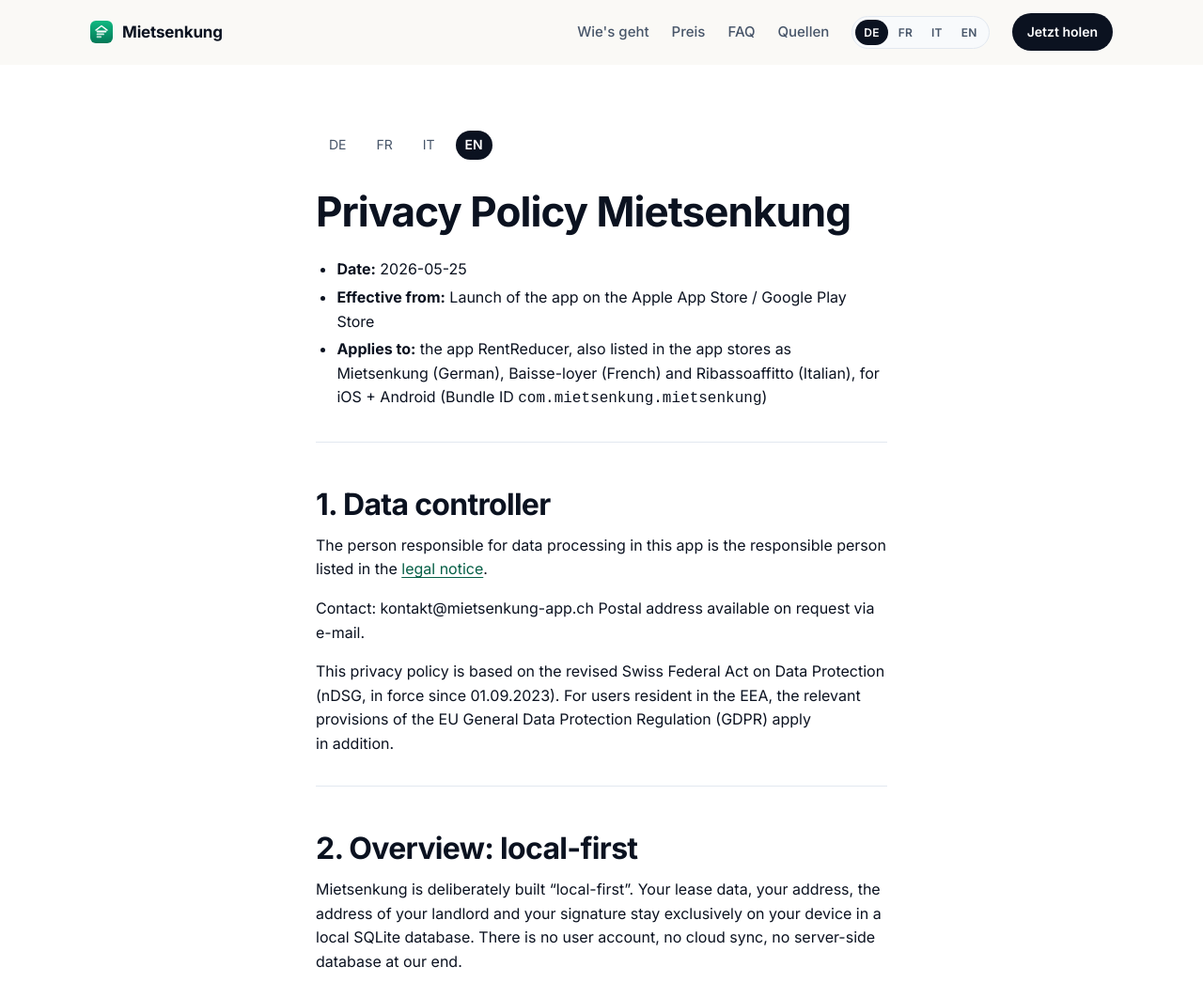
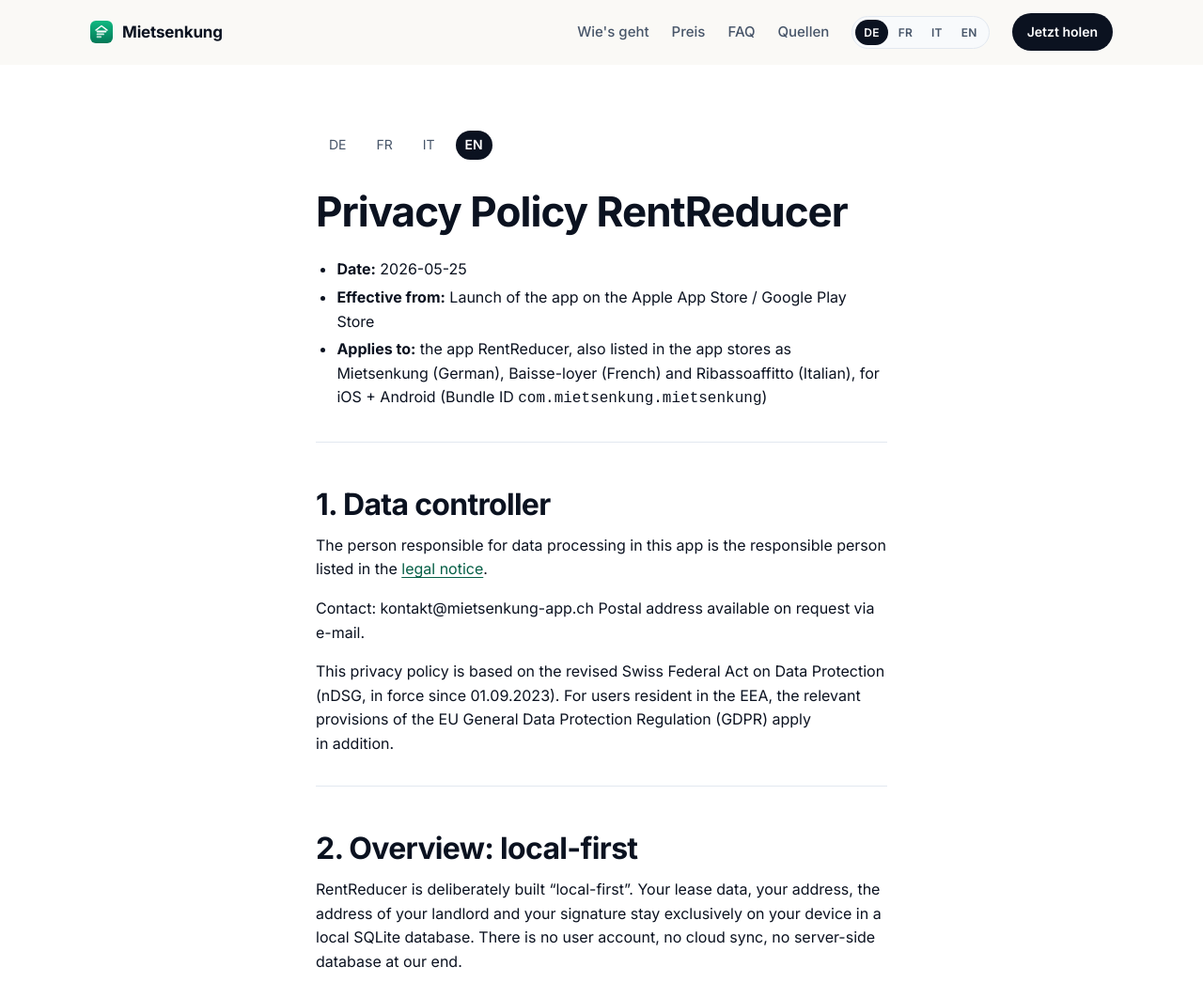
Before and after one commit to mietsenkung-app/mietsenkung-app.github.io, a Jekyll site: the page built from privacy-en.md, in a window 1280 px wide and 1400 px high. Shown: the top 1045 px of the window at 94% size. Built offline with Jekyll 4.4.1, drawn with Linux system fonts in a browser that asks for light colours; some of the changed text lies outside the part shown.

Commit message:
fix(privacy-en): App-Name auf englischer Seite RentReducer statt Mietsenkung
Titel, Local-first-Absatz, Altersgruppen-Absatz und Meta-Description auf der
englischen Datenschutzseite nutzen jetzt den englischen Store-Namen RentReducer
(FR/IT waren bereits korrekt lokalisiert: Baisse-loyer / Ribassoaffitto).

```diff
--- a/privacy-en.md
+++ b/privacy-en.md
@@ -1,7 +1,7 @@
 ---
 layout: default
 title: Privacy Policy
-description: Privacy policy for the Mietsenkung app. Swiss nDSG-compliant, GDPR-aware, local-first.
+description: Privacy policy for the RentReducer app. Swiss nDSG-compliant, GDPR-aware, local-first.
 lang: en
 permalink: /privacy-en.html
 ---
@@ -13,7 +13,7 @@ permalink: /privacy-en.html
   <span class="active" aria-current="page">EN</span>
 </div>
 
-# Privacy Policy Mietsenkung
+# Privacy Policy RentReducer
 
 - **Date:** 2026-05-25
 - **Effective from:** Launch of the app on the Apple App Store / Google Play Store
@@ -34,7 +34,7 @@ This privacy policy is based on the revised Swiss Federal Act on Data Protection
 
 ## 2. Overview: local-first
 
-Mietsenkung is deliberately built "local-first". Your lease data, your address, the address of your landlord and your signature stay exclusively on your device in a local SQLite database. There is no user account, no cloud sync, no server-side database at our end.
+RentReducer is deliberately built "local-first". Your lease data, your address, the address of your landlord and your signature stay exclusively on your device in a local SQLite database. There is no user account, no cloud sync, no server-side database at our end.
 
 Data is transferred to third parties in only two situations:
 
@@ -139,7 +139,7 @@ This website is static and served via GitHub Pages. It sets **no cookies**, uses
 
 ## 6. Children and minors
 
-Mietsenkung is aimed at adults who have entered into a valid lease agreement. The app is not intended for children under 16. We do not knowingly collect data from anyone under 16.
+RentReducer is aimed at adults who have entered into a valid lease agreement. The app is not intended for children under 16. We do not knowingly collect data from anyone under 16.
 
 ---
 
```
